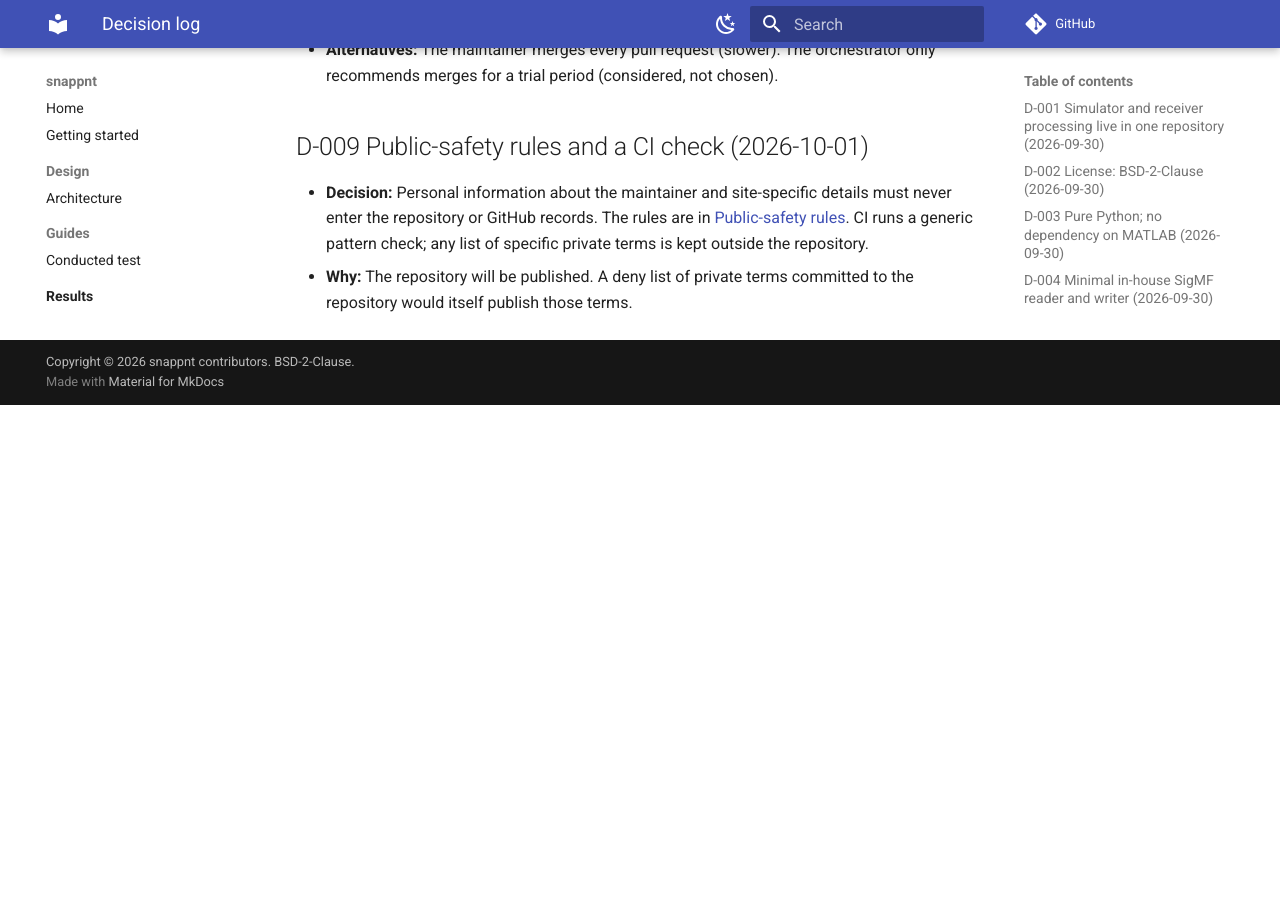
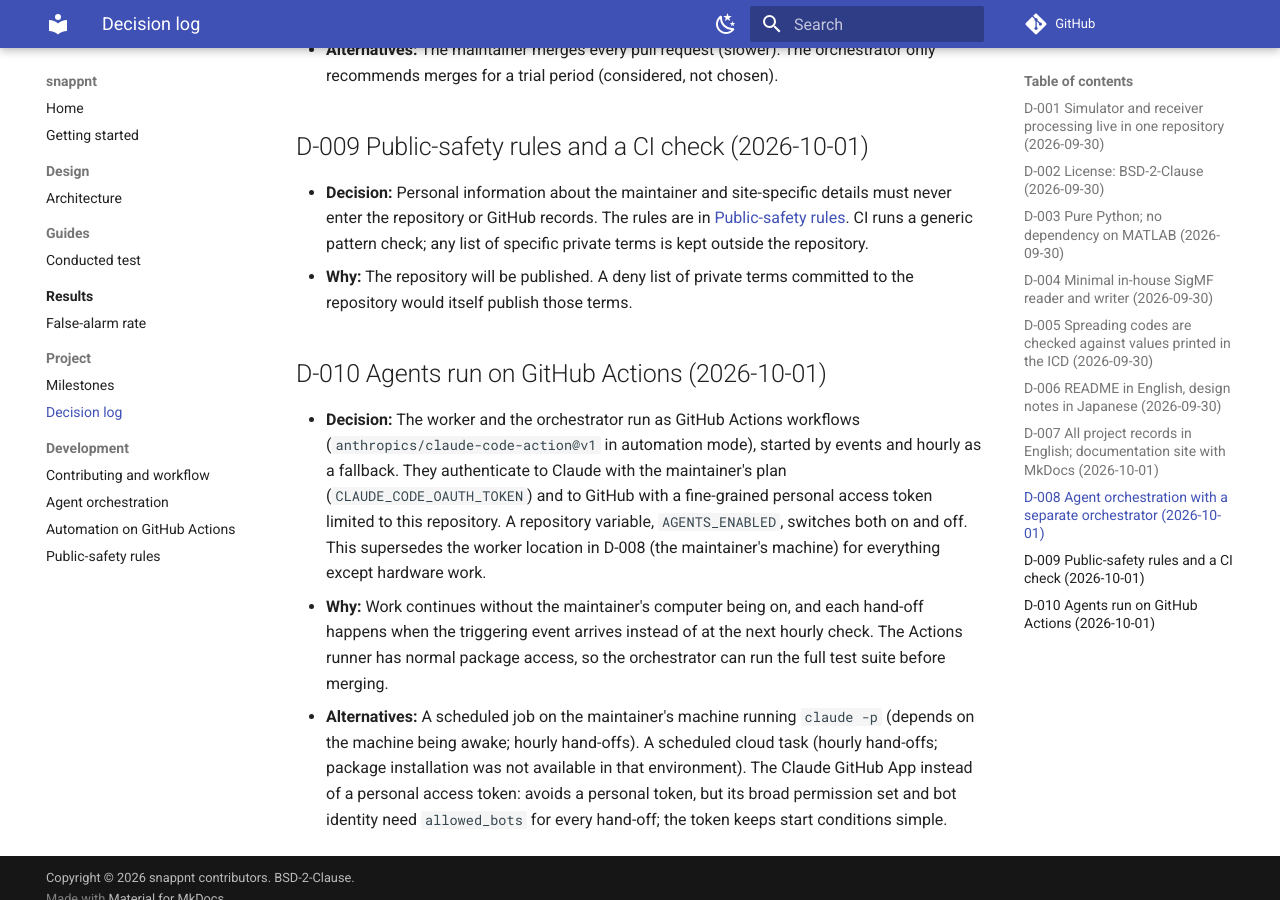
Before and after one commit to h-shiono/snappnt, an MkDocs documentation site: the page built from docs/project/decisions.md, in a window 1280 px wide and 900 px high, scrolled down 2480 px. Built offline with MkDocs 1.6.1 and Material for MkDocs 9.7.7, drawn with Linux system fonts in a browser that asks for light colours; comment, search, counter and statistics services are not loaded; before the commit the page ends 2885 px from its top, so only the background shows below that.

Commit message:
Run the worker and orchestrator agents on GitHub Actions
- agent-worker.yml / agent-orchestrator.yml: claude-code-action@v1
  in automation mode, started by the other agent's tagged comments,
  status labels, Greptile reviews, CI completion, the maintainer's
  untagged comments, hourly fallback and manual dispatch.
- Off unless the repository variable AGENTS_ENABLED is "true".
- Auth: CLAUDE_CODE_OAUTH_TOKEN (maintainer's plan) and a
  fine-grained PAT (AGENT_GH_TOKEN) so one agent's events start the
  other and CI.
- One run per role at a time; turn and time limits; transmit
  commands, pushes to main and settings commands denied.
- .github/agents/{worker,orchestrator}.md: per-run instructions.
- docs/development/automation.md: setup, switch-off, costs,
  security; orchestration.md and decision log (D-010) updated.

Co-Authored-By: Claude Opus 5.5 <noreply@anthropic.com>
Claude-Session: https://claude.ai/code/session_01BvYrNtSc9UvmdpvYwQ4u8Y

````diff
--- /dev/null
+++ b/docs/development/automation.md
@@ -0,0 +1,88 @@
+# Automation on GitHub Actions
+
+The worker and the orchestrator described in [Agent orchestration](orchestration.md) run as
+GitHub Actions workflows, so the project moves forward without anyone's computer being on.
+This page explains how the pieces fit, how to switch the automation on and off, and what it
+costs.
+
+## Workflows
+
+| Workflow | Role | Instructions | Started by |
+|---|---|---|---|
+| `.github/workflows/agent-worker.yml` | Worker | `.github/agents/worker.md` | `status:ready` or `status:plan-approved` label added; a comment tagged `**[orchestrator]**`; an untagged maintainer comment on a pull request; a Greptile review; hourly at minute 40; manual |
+| `.github/workflows/agent-orchestrator.yml` | Orchestrator | `.github/agents/orchestrator.md` | A comment tagged `**[worker]**`; an untagged maintainer comment; a Greptile review; the `ci` workflow finishing on a pull request; hourly at minute 10; manual |
+
+Both run `anthropics/claude-code-action@v1` in automation mode (a `prompt` is given, so it does
+not wait for an `@claude` mention). Each run starts from a fresh checkout of `main`, installs
+the project, reads the rulebook and does one step.
+
+The hand-off between the two is event-driven. A typical issue:
+
+1. The orchestrator adds `status:ready` → the worker starts and posts a plan.
+2. The `**[worker]**` comment starts the orchestrator, which approves the plan and adds
+   `status:plan-approved` → the worker starts and opens a pull request.
+3. CI finishing and the Greptile review start the orchestrator and the worker; the worker
+   answers findings, the orchestrator checks the merge conditions and merges.
+4. The merge closes the issue; the next orchestrator run selects the next issue.
+
+The hourly runs catch anything an event missed.
+
+## Why a personal access token
+
+Events caused by the default `GITHUB_TOKEN` do not start other workflows (GitHub's rule to
+prevent loops). The agents need exactly that: a label added by the orchestrator must start the
+worker, and a push by the worker must start CI. The workflows therefore act through a
+fine-grained personal access token limited to this repository. Its actions appear under the
+maintainer's account, which is why every agent comment starts with a role tag.
+
+Loops are prevented by the workflows' start conditions instead:
+
+- Each agent only starts on the other agent's tag, on the maintainer's untagged comments, on
+  Greptile, on CI, or on the schedule; never on its own comments.
+- Each role has its own concurrency group, so at most one worker and one orchestrator run at a
+  time. Extra events wait; GitHub keeps only the newest waiting run per group, which is enough
+  because every run re-reads the current state.
+- Runs are capped: worker 80 turns and 60 minutes, orchestrator 40 turns and 30 minutes.
+- The rulebook tells both agents to change nothing when nothing needs doing.
+
+## Setup (maintainer)
+
+1. **Claude token.** On your own machine run `claude setup-token` and store the result as the
+   repository secret `CLAUDE_CODE_OAUTH_TOKEN`. Runs use your Claude plan's usage.
+2. **GitHub token.** Create a fine-grained personal access token with access to this
+   repository only, with an expiry date, and these repository permissions:
+   Contents: read and write; Issues: read and write; Pull requests: read and write;
+   Actions: read; Commit statuses: read; Metadata: read. Store it as the repository secret
+   `AGENT_GH_TOKEN`.
+3. **Branch protection for `main`.** Require a pull request before merging and require the
+   `test` and `docs` checks to pass. This keeps any agent from pushing to `main` even if an
+   instruction fails.
+4. **Stop any other worker or orchestrator** (a local Claude Code session or a scheduled task
+   doing the same job), so two of the same role do not act at once.
+5. **Switch on.** Create the repository variable `AGENTS_ENABLED` with the value `true`.
+   Optionally start one run by hand from the Actions tab ("Run workflow") to watch it.
+
+## Switching off
+
+Set the repository variable `AGENTS_ENABLED` to `false` (or delete it). Runs already in
+progress finish; no new run starts. Nothing else needs to change.
+
+## Costs and limits
+
+- **GitHub Actions minutes.** Private repositories on GitHub Pro include 3,000 minutes per
+  month. Most event-triggered runs that find nothing to do finish in a few minutes; runs that
+  implement an issue can take up to the 60-minute limit.
+- **Claude usage.** Runs consume the usage of the plan behind `CLAUDE_CODE_OAUTH_TOKEN`,
+  shared with any other use of that plan.
+- **Scheduled workflows** run from the default branch only.
+
+## Security notes
+
+- The agents act with the personal access token's permissions. Keep it limited to this
+  repository and give it an expiry date.
+- The workflows only start on comments from the repository owner or tagged agent comments, but
+  the agents read every comment on an issue. Once the repository is public, anyone can comment;
+  treat the rulebook's "untagged comments are from the maintainer" as meaning the repository
+  owner's account only, and revisit these workflows before publication.
+- Transmit commands, pushes to `main`, and repository settings commands are denied through
+  `--disallowedTools` in the workflows, in addition to the rules in the instructions.
--- a/docs/development/orchestration.md
+++ b/docs/development/orchestration.md
@@ -180,29 +180,30 @@ then post a plan here.
 These comments are the record of why each change was accepted. Keep them specific enough that
 someone reading only the comment can follow the reasoning.
 
-## Running the worker
+## Running the agents
 
-The worker runs on the maintainer's machine with Claude Code, in a clone of this repository,
-using the maintainer's git identity. A typical start:
+Both agents normally run as GitHub Actions workflows; see [Automation on GitHub Actions](automation.md)
+for how they are started, switched off, and what they cost. Their per-run instructions are in
+`.github/agents/worker.md` and `.github/agents/orchestrator.md`.
+
+Each run starts a fresh session, reads this page, `CLAUDE.md` and the
+[Public-safety rules](public-safety.md), does one step, and stops. The orchestrator does not
+write code for the worker; small review fixes are also left to the worker, so that one session
+does not both change code and approve it.
+
+Commits by the worker are signed off (`git commit -s`) because they are made on the
+maintainer's behalf, and the maintainer takes responsibility for them under the Developer
+Certificate of Origin.
+
+### Working by hand
+
+Hardware steps (`needs-hardware`) and anything the maintainer wants to do interactively can
+still use a local Claude Code session as the worker. Switch the automation off first
+(`AGENTS_ENABLED` set to `false`) so that two workers do not act on the same issue, then start
+the session with:
 
 ```text
 Read CLAUDE.md and docs/development/orchestration.md.
-Work on the issue labelled status:ready (or status:plan-approved) following those rules.
+You are the worker. Work on the issue labelled status:ready, status:plan-approved or
+status:in-review, following those rules.
 ```
-
-Commits by the worker are signed off (`git commit -s`) because they are made under the
-maintainer's identity, who takes responsibility for them under the Developer Certificate of
-Origin.
-
-## Running the orchestrator
-
-The orchestrator is a scheduled task that starts a fresh Claude session every one to two hours.
-Each run:
-
-1. Reads this page, `CLAUDE.md` and [Public-safety rules](public-safety.md).
-2. Lists open issues and pull requests with their `status:` labels, CI state and review
-   threads.
-3. Moves each item one step according to the rules above, or escalates it.
-4. Selects the next issue if nothing is in progress.
-5. Stops. It does not write code for the worker; small review fixes are also left to the
-   worker, so that one session does not both change code and approve it.
--- a/docs/project/decisions.md
+++ b/docs/project/decisions.md
@@ -89,3 +89,20 @@ an earlier one and says so.
   any list of specific private terms is kept outside the repository.
 - **Why:** The repository will be published. A deny list of private terms committed to the
   repository would itself publish those terms.
+
+## D-010 Agents run on GitHub Actions (2026-10-01)
+
+- **Decision:** The worker and the orchestrator run as GitHub Actions workflows
+  (`anthropics/claude-code-action@v1` in automation mode), started by events and hourly as a
+  fallback. They authenticate to Claude with the maintainer's plan (`CLAUDE_CODE_OAUTH_TOKEN`)
+  and to GitHub with a fine-grained personal access token limited to this repository. A
+  repository variable, `AGENTS_ENABLED`, switches both on and off. This supersedes the worker
+  location in D-008 (the maintainer's machine) for everything except hardware work.
+- **Why:** Work continues without the maintainer's computer being on, and each hand-off happens
+  when the triggering event arrives instead of at the next hourly check. The Actions runner has
+  normal package access, so the orchestrator can run the full test suite before merging.
+- **Alternatives:** A scheduled job on the maintainer's machine running `claude -p` (depends on
+  the machine being awake; hourly hand-offs). A scheduled cloud task (hourly hand-offs; package
+  installation was not available in that environment). The Claude GitHub App instead of a
+  personal access token: avoids a personal token, but its broad permission set and bot identity
+  need `allowed_bots` for every hand-off; the token keeps start conditions simple.
--- a/mkdocs.yml
+++ b/mkdocs.yml
@@ -65,4 +65,5 @@ nav:
   - Development:
       - Contributing and workflow: development/workflow.md
       - Agent orchestration: development/orchestration.md
+      - Automation on GitHub Actions: development/automation.md
       - Public-safety rules: development/public-safety.md
````
Also changed, not shown: CLAUDE.md (+1 -0 lines), .github/agents/orchestrator.md (added), .github/agents/worker.md (added), 2 other files.
